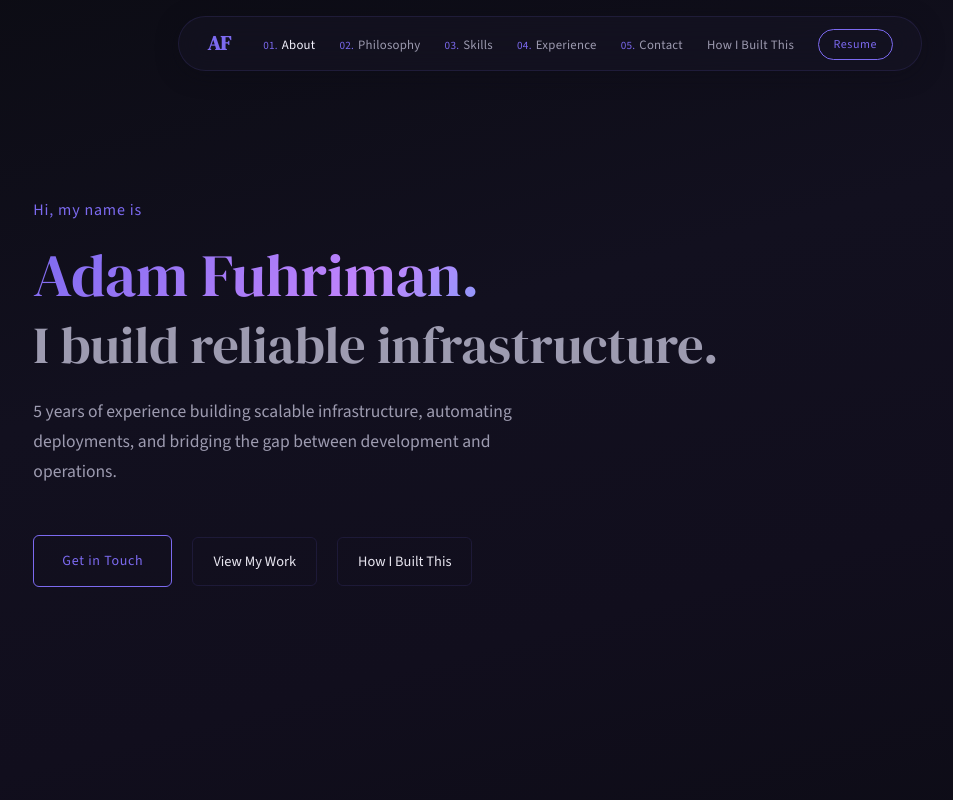
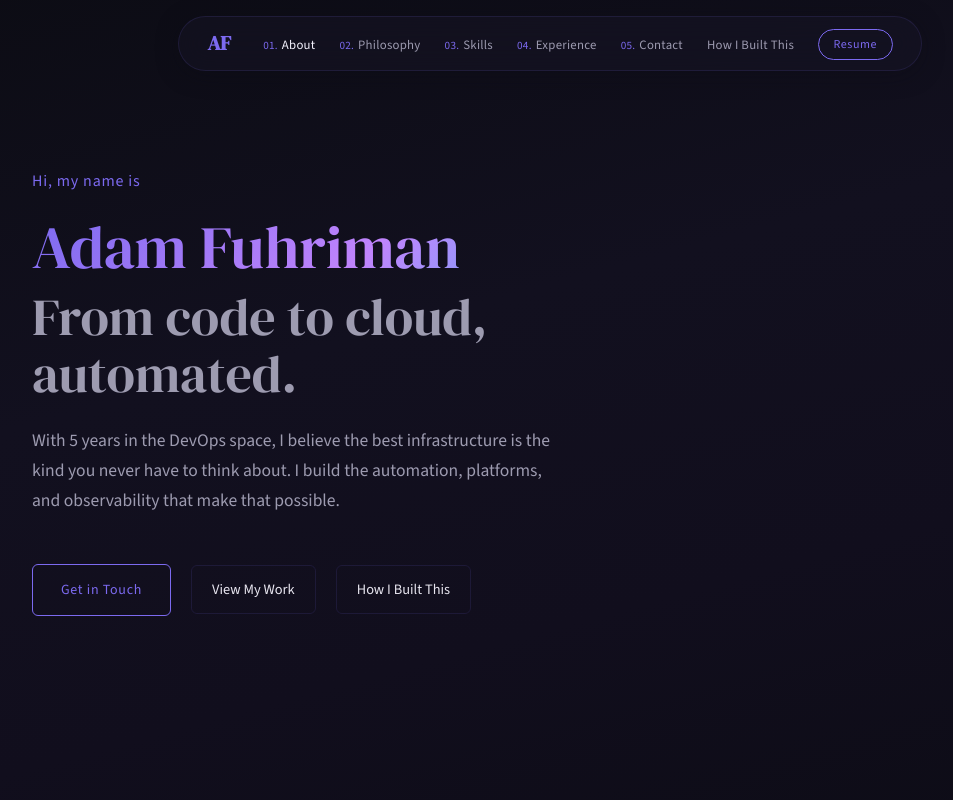
Before and after one commit to furryman/fuhriman-website, a Next.js app: page / in a window 1280 px wide. Shown: the top 800 px of the page, without its empty margins (90-1043 px from the left). Built offline with nearby package versions, Linux system fonts and the light colour scheme.

Commit message:
change tagline and description text

```diff
--- a/src/components/Hero.tsx
+++ b/src/components/Hero.tsx
@@ -7,11 +7,12 @@ export default function Hero() {
       <div className={`container ${styles.heroContent}`}>
         <div className={styles.textColumn}>
           <p className={styles.greeting}>Hi, my name is</p>
-          <h1 className={`${styles.name} gradient-text`}>Adam Fuhriman.</h1>
-          <h2 className={styles.tagline}>I build reliable infrastructure.</h2>
+          <h1 className={`${styles.name} gradient-text`}>Adam Fuhriman</h1>
+          <h2 className={styles.tagline}>From code to cloud, automated.</h2>
           <p className={styles.description}>
-            5 years of experience building scalable infrastructure, automating deployments,
-            and bridging the gap between development and operations.
+            With 5 years in the DevOps space, I believe the best infrastructure is the kind
+            you never have to think about. I build the automation, platforms, and observability
+            that make that possible.
           </p>
           <div className={styles.cta}>
             <a href="#contact" className="btn">Get in Touch</a>
```
